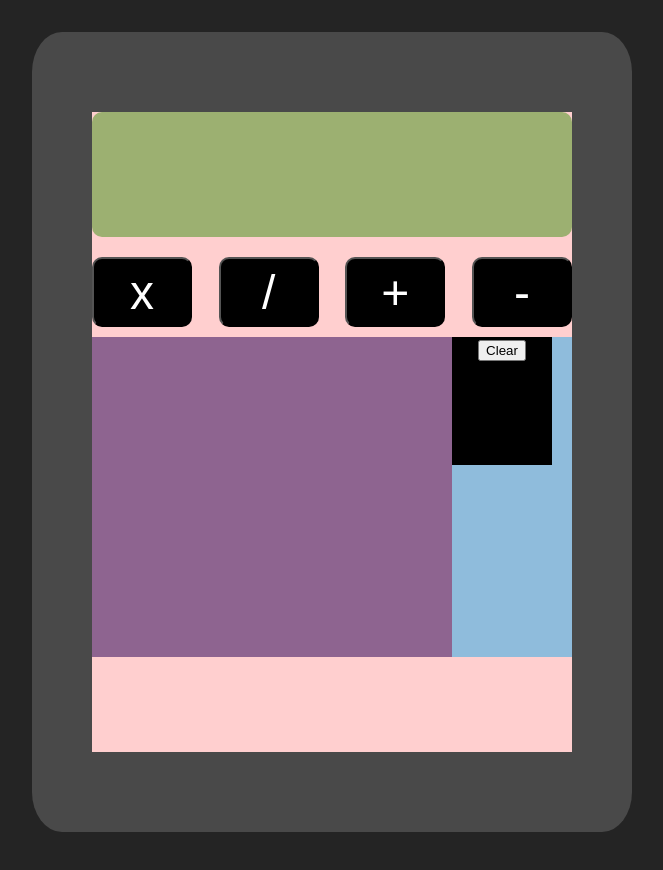
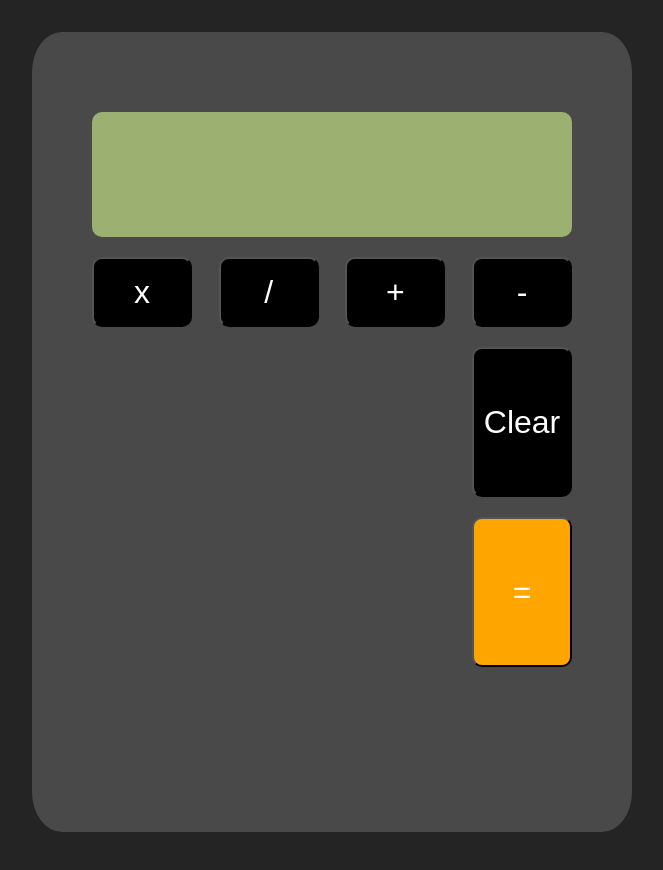
Before and after one commit to TheTallProgrammer/redux-react-calculator, a React (Vite) app: page / in a window 1280 px wide. Shown: the top 870 px of the page, without its empty margins (308-971 px from the left). Built offline with nearby package versions, Linux system fonts and the light colour scheme.

Commit message:
Removed use of specOpButton to use main button opButton

```diff
--- a/src/components/Calculator.tsx
+++ b/src/components/Calculator.tsx
@@ -1,7 +1,6 @@
 import React from 'react'
 import styles from '../styles/Calculator.module.css'
 import OperatorButton from './OperatorButton';
-import SpecialOpButton from './SpecialOpButton';
 
 const Calculator = () => {
   const operators: string[] = ['x', '/', '+', '-'];
@@ -13,14 +12,16 @@ const Calculator = () => {
         <div className={styles.screenWrapper} />
         <div className={styles.operatorWrapper}>
           {operators.map((operator: string) => (
-            <OperatorButton key={keyId + 1} operatorSymbol={operator} />
+            <OperatorButton key={keyId + 1} operatorSymbol={operator} buttonColor='#000000' width={100} height={70} marginTop='20px'/>
           ))}
         </div>
         <div className={styles.middleContentWrapper}>
           <div className={styles.numbersWrapper} />
-          <div className={styles.specialOpWrapper} > <SpecialOpButton operatorSymbol='Clear'/> </div>
+          <div className={styles.specialOpWrapper} >
+            <OperatorButton operatorSymbol='Clear' buttonColor='#000000' width={100} height={160}/>
+            <OperatorButton operatorSymbol='=' buttonColor='#FFA500' width={100} height={160}/>
+          </div>
         </div>
-
       </div>
     </div>
   )
--- a/src/components/OperatorButton.tsx
+++ b/src/components/OperatorButton.tsx
@@ -1,12 +1,29 @@
 import React from 'react'
-import styles from '../styles/OperatorButton.module.css'
 import type { operatorProps } from '../types'
 
 
 const OperatorButton = (props: operatorProps) => {
+    const buttonWrapper: React.CSSProperties = {
+        marginTop: props.marginTop,
+        width: props.width,
+        height: props.height,
+        /* background-color: black; */
+        fontSize: '2.5rem',
+        color: 'white',
+        borderRadius: '10px',
+
+    }
+    const buttonStyles: React.CSSProperties = {
+            width:'100%',
+            height:`100%`,
+            fontSize: '2rem',
+            backgroundColor: props.buttonColor,
+            color: 'white',
+            borderRadius: '10px',
+    }
     return (
-        <div className={styles.buttonWrapper}>
-            <button className={styles.buttonStyles}> {props.operatorSymbol}</button>
+        <div style={buttonWrapper}>
+            <button style={buttonStyles}> {props.operatorSymbol}</button>
         </div>
     )
 }
--- a/src/components/SpecialOpButton.tsx
+++ /dev/null
@@ -1,14 +0,0 @@
-import React from 'react'
-import type { operatorProps } from '../types'
-import styles from '../styles/SpecialOpButton.module.css'
-
-
-const SpecialOpButton = (props: operatorProps) => {
-  return (
-    <div className={styles.buttonWrapper}>
-      <button className={styles.buttonStyles}> {props.operatorSymbol}</button>
-    </div>
-  )
-}
-
-export default SpecialOpButton
--- a/src/styles/Calculator.module.css
+++ b/src/styles/Calculator.module.css
@@ -9,7 +9,7 @@
 }
 
 .contentWrapper {
-    background: rgb(255, 207, 207);
+    /* background: rgb(255, 207, 207);  */
     width: 80%;
     height: 80%;
     justify-content: center;
@@ -31,6 +31,7 @@
     justify-content: space-between;
     flex: column;
     gap: 20px;
+    padding-bottom: 10px;
 
 }
 
@@ -43,11 +44,15 @@
 .numbersWrapper{
     width: 75%;
     height: 50%;
-    background-color: rgb(142, 100, 144)
+    /* background-color: rgb(142, 100, 144) */
 }
 
 .specialOpWrapper{
     width: 25%;
     height: 50%;
-    background-color:rgb(143, 188, 220);
+    /* background-color:rgb(255, 224, 51); */
+    display: flex;
+    flex-direction: column;
+    align-items: flex-end;
+    gap: 20px;
 }
--- a/src/styles/OperatorButton.module.css
+++ /dev/null
@@ -1,20 +0,0 @@
-.buttonWrapper {
-    margin-top: 20px;
-    width: 100px;
-    height: 70px;
-    /* background-color: black; */
-    display: flex;
-    justify-content: center;
-    font-size: 2.5rem;
-    color: white;
-    border-radius: 10px;
-}
-
-.buttonStyles {
-    width: 100%;
-    height: 100%;
-    font-size: 3rem;
-    background-color: black;
-    color: white;
-    border-radius: 10px;
-}
--- a/src/styles/SpecialOpButton.module.css
+++ /dev/null
@@ -1,6 +0,0 @@
-.buttonWrapper{
-    background-color: black;
-    width: 100px;
-    height: 40%;
-
-}
--- a/src/types.ts
+++ b/src/types.ts
@@ -1,3 +1,7 @@
 export interface operatorProps {
     operatorSymbol: string
+    buttonColor: string
+    width: number
+    height: number
+    marginTop?: string
 }
```
